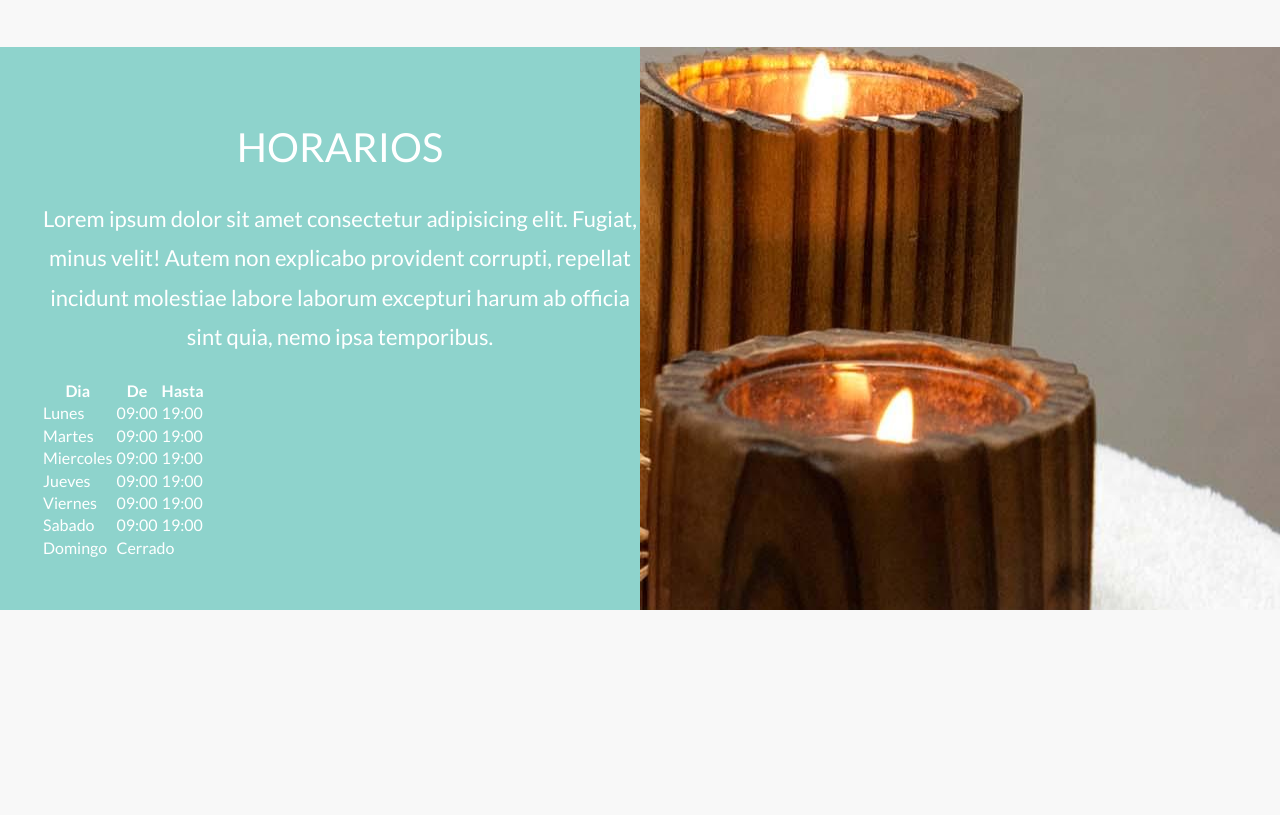
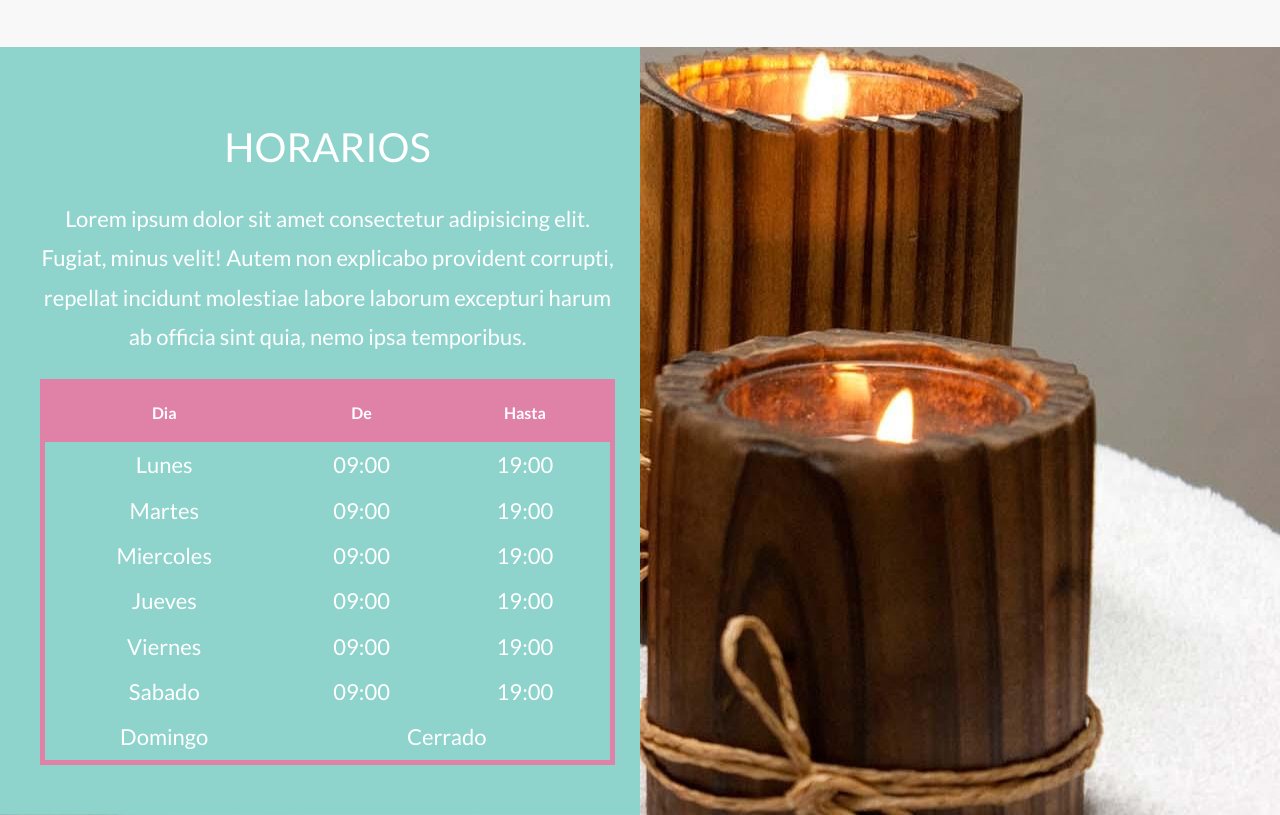
Before and after one commit to carlosignacio-dev/Carolina-SPA, a website: page index.html in a window 1280 px wide. Shown: the part 1777-2592 px from the top of the page. Before the commit the page ends 2387 px from the top, so only its background shows below. Drawn offline with Linux system fonts and the light colour scheme; a web font is replaced by a local one.

Commit message:
horarios section styled

```diff
--- a/index.html
+++ b/index.html
@@ -91,9 +91,9 @@
                 <table class="tabla">
                     <thead class="tabla__thead">
                         <tr>
-                            <th class="tablaa__th">Dia</th>
-                            <th class="tablaa__th">De</th>
-                            <th class="tablaa__th">Hasta</th>
+                            <th class="tabla__th">Dia</th>
+                            <th class="tabla__th">De</th>
+                            <th class="tabla__th">Hasta</th>
                         </tr>
                     </thead>
                     <tbody class="tabla__body">
--- a/src/scss/ui/contenido/_horarios.scss
+++ b/src/scss/ui/contenido/_horarios.scss
@@ -18,7 +18,7 @@
 
         @include m.tablet {
             grid-template-rows: unset;
-            @include m.grid(2, 1fr);
+            @include m.grid(2, 5rem);
         }
     }
     &__contenido {
@@ -33,3 +33,25 @@
         text-align: center;
     }
 }
+.tabla {
+    width: 100%;
+    border: 0.5rem solid v.$secundario;
+    text-align: center;
+    border-collapse: collapse;
+
+    &__thead {
+        background-color: v.$secundario;
+    }
+    &__th {
+        padding: 2rem;
+    }
+    &__tr {
+        &:hover {
+            background-color: darken(v.$primario, 10%);
+        }
+    }
+    &__td {
+        padding: 1rem;
+        font-size: 2.2rem;
+    }
+}
```
Also changed, not shown: build/css/app.css, 1 other file.
